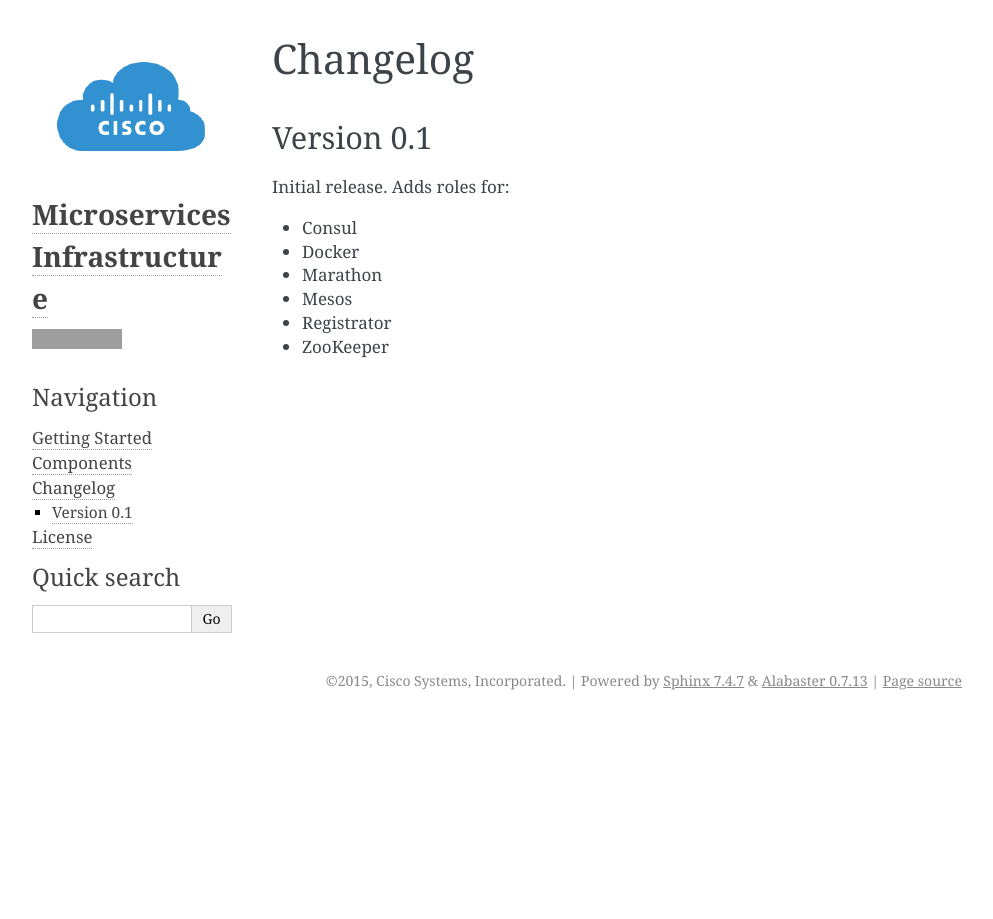
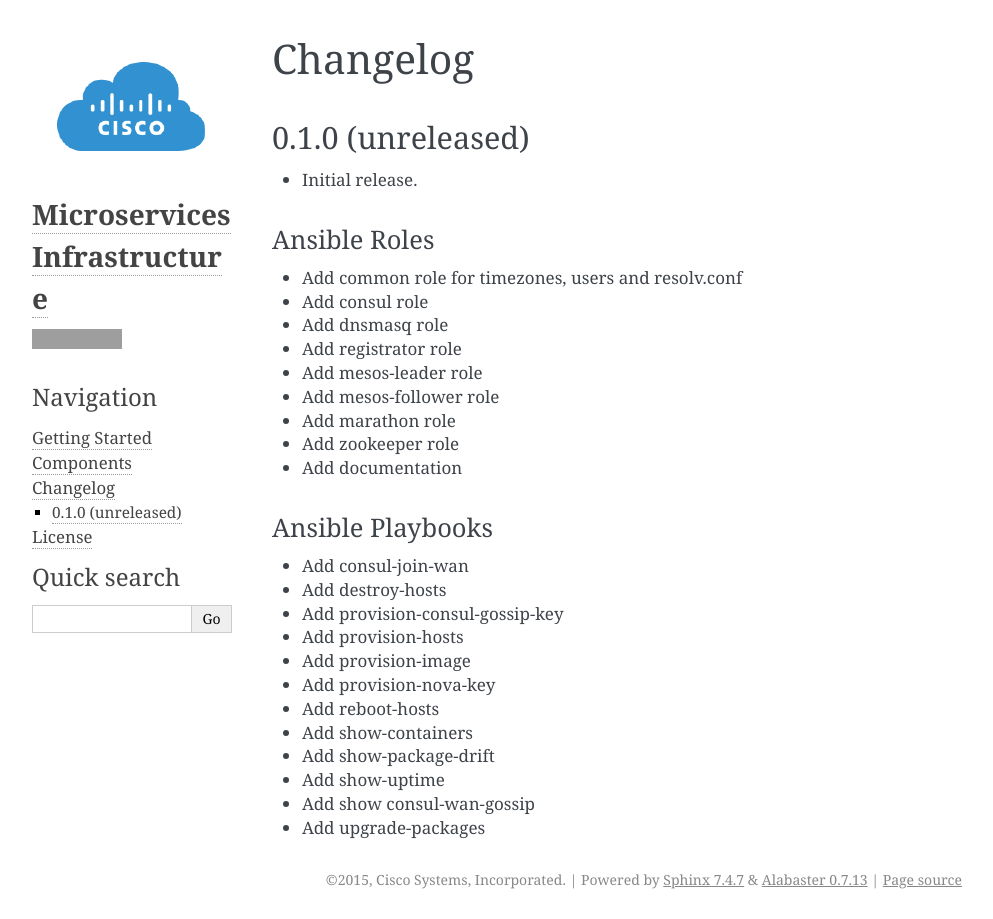
Before and after one commit to mantl/mantl, a Sphinx documentation site: the page built from docs/changelog.rst, in a window 1280 px wide. Shown: the whole page, without its empty margins (148-1141 px from the left). Built offline with Sphinx 7.4.7, drawn with Linux system fonts in a browser that asks for light colours; grey boxes are pictures that could not be loaded.

Commit message:
docs: add new changelog format from master

```diff
--- /dev/null
+++ b/CHANGELOG.rst
@@ -0,0 +1,36 @@
+Changelog
+=========
+
+0.1.0 (unreleased)
+------------------
+
+- Initial release.
+
+Ansible Roles
+^^^^^^^^^^^^^
+
+* Add common role for timezones, users and resolv.conf
+* Add consul role
+* Add dnsmasq role
+* Add registrator role
+* Add mesos-leader role
+* Add mesos-follower role
+* Add marathon role
+* Add zookeeper role
+* Add documentation
+
+Ansible Playbooks
+^^^^^^^^^^^^^^^^^
+
+* Add consul-join-wan
+* Add destroy-hosts
+* Add provision-consul-gossip-key
+* Add provision-hosts
+* Add provision-image
+* Add provision-nova-key
+* Add reboot-hosts
+* Add show-containers
+* Add show-package-drift
+* Add show-uptime
+* Add show consul-wan-gossip
+* Add upgrade-packages
--- a/docs/changelog.rst
+++ b/docs/changelog.rst
@@ -1,14 +1 @@
-Changelog
-=========
-
-Version 0.1
------------
-
-Initial release. Adds roles for:
-
-* Consul
-* Docker
-* Marathon
-* Mesos
-* Registrator
-* ZooKeeper
+.. include:: ../CHANGELOG.rst
```
